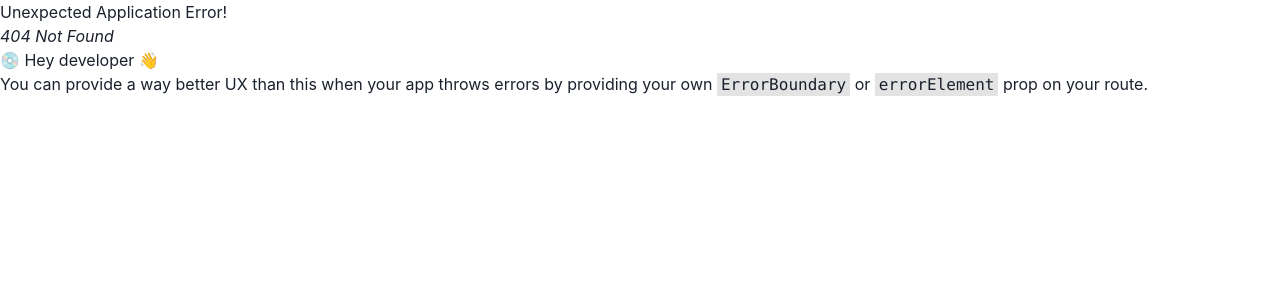
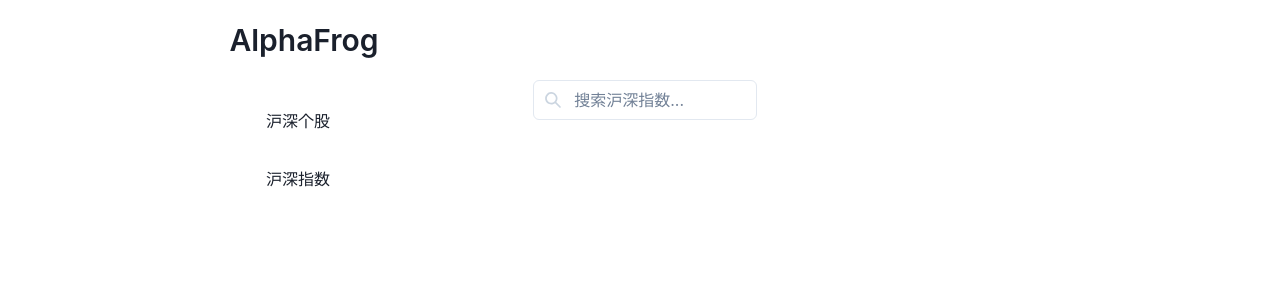
Before and after one commit to WillBuyingFrog/AlphaFrog-Front, a React (Create React App) app: page /panel/v1/domestic/index in a window 1280 px wide. Before the commit this address had no page. Shown: the top 300 px of the page. Built offline with nearby package versions, Linux system fonts and the light colour scheme.

Commit message:
Popover for searching domestic indexes

```diff
--- a/package.json
+++ b/package.json
@@ -3,9 +3,11 @@
   "version": "0.1.0",
   "private": true,
   "dependencies": {
+    "@chakra-ui/icons": "^2.1.1",
     "@chakra-ui/react": "^2.8.2",
     "@emotion/react": "^11.11.4",
     "@emotion/styled": "^11.11.5",
+    "@fortawesome/fontawesome-svg-core": "^6.5.2",
     "@testing-library/jest-dom": "^5.17.0",
     "@testing-library/react": "^13.4.0",
     "@testing-library/user-event": "^13.5.0",
--- a/src/components/Header/index.js
+++ b/src/components/Header/index.js
@@ -1,12 +1,15 @@
 import {Box, Center, Flex, Text} from "@chakra-ui/react";
 
+import {Link as RouterLink} from 'react-router-dom';
 
 function Header(){
     return (
         <Box h={'80px'}>
             <Flex h={'100%'}>
                 <Center w={'25%'} h={'100%'}>
-                    <Text fontSize={'3xl'} fontWeight={'600'}>AlphaFrog</Text>
+                    <RouterLink to={'/panel/v1'}>
+                        <Text fontSize={'3xl'} fontWeight={'600'}>AlphaFrog</Text>
+                    </RouterLink>
                 </Center>
             </Flex>
         </Box>
--- a/src/components/SideBar/index.js
+++ b/src/components/SideBar/index.js
@@ -1,15 +1,21 @@
-import {Box, List, ListItem} from "@chakra-ui/react";
+import {Box, VStack} from "@chakra-ui/react";
 import SideBarItem from "./SideBarItem";
+import {Link as RouterLink} from "react-router-dom";
 
 
 function SideBar() {
     return (
         <Box p={4} minw={'180px'} w={'20%'}>
-            <List>
-                <ListItem>
-                    <SideBarItem text={'个股'}/>
-                </ListItem>
-            </List>
+            <VStack
+                w={'20%'} minW={'180px'}
+                align={'stretch'}
+            >
+                <RouterLink to={'/panel/v1/domestic/index'}>
+                    <SideBarItem text={'沪深个股'}  />
+                </RouterLink>
+
+                <SideBarItem text={'沪深指数'} />
+            </VStack>
         </Box>
     );
 }
--- a/src/pages/Dashboard/index.js
+++ b/src/pages/Dashboard/index.js
@@ -1,16 +1,22 @@
 import {Box, Flex} from "@chakra-ui/react";
 import Header from "../../components/Header";
 import SideBar from "../../components/SideBar";
+import {Outlet} from "react-router-dom";
+
 
 
 function Dashboard(){
     return (
-        <Box>
+        <Box
+            marginLeft={'15%'}
+            marginRight = {'15%'}
+            w={'70%'}
+        >
             <Header />
             <Flex>
                 <SideBar />
-                <Box>
-                    这里是主体内容
+                <Box w={'50%'}>
+                    <Outlet />
                 </Box>
             </Flex>
         </Box>
--- /dev/null
+++ b/src/pages/DomesticIndexList/SearchResultTab.js
@@ -0,0 +1,36 @@
+import {Box, Center, Flex, Grid, GridItem, Link, Spacer, Text} from "@chakra-ui/react";
+
+import {ExternalLinkIcon} from "@chakra-ui/icons";
+
+
+function SearchResultTab(props){
+
+    const {icon, name, link, newTab} = props;
+
+    return (
+        <Flex height={'28px'} marginTop={'7px'} marginBottom={'7px'}>
+            <Grid w={'100%'} templateColumns={'repeat(5, 1fr)'} gap={5}>
+                <GridItem colSpan={1} display={'flex'} justifyContent={'flex-start'}>
+                    <Center>
+                        {icon}
+                    </Center>
+                </GridItem>
+                <GridItem colSpan={3}>
+                    <Center>
+                        <Link
+                            href={link} isExternal={newTab}
+                            _hover={{ textDecoration: 'none', cursor: 'pointer' }}
+                        >
+                            <Text>{name}</Text>
+                        </Link>
+                    </Center>
+                </GridItem>
+                <GridItem colSpan={1} display={'flex'} justifyContent={'flex-end'} marginRight={'10px'}>
+                    <ExternalLinkIcon width={5} height={5} />
+                </GridItem>
+            </Grid>
+        </Flex>
+    )
+}
+
+export default SearchResultTab;
--- /dev/null
+++ b/src/pages/DomesticIndexList/index.js
@@ -0,0 +1,134 @@
+import {
+    Box, Divider,
+    Input,
+    InputGroup,
+    InputLeftElement,
+    Popover,
+    PopoverBody,
+    PopoverContent,
+    PopoverTrigger, Text,
+} from "@chakra-ui/react";
+import {useEffect, useRef, useState} from "react";
+import * as PropTypes from "prop-types";
+import SearchResultTab from "./SearchResultTab";
+import {ChevronRightIcon, SearchIcon} from "@chakra-ui/icons";
+
+
+function DomesticIndexList() {
+
+    // 搜索功能相关的组件内容
+    const [searchTerm, setSearchTerm] = useState('');
+    const [searchResults, setSearchResults] = useState([]);
+
+    // 各子组件显示状态
+    const [isOpen, setIsOpen] = useState(false);
+
+    const searchInputRef = useRef(null);
+    const popoverContentRef = useRef(null);
+
+    useEffect(() => {
+        if (searchTerm.length >= 3) {
+            mySearchFunction(searchTerm);
+        }
+    }, [searchTerm]);
+
+    const handleInputChange = (event) => {
+        setSearchTerm(event.target.value);
+    };
+
+    const handleBlur = () => {
+        // 使用setTimeout来延迟关闭，以便可以捕捉到列表项的点击事件
+        setTimeout(() => {
+            // 判断popover有没有获得焦点
+            // 如果popover及其中的内容没有获得焦点，再关闭popover
+            if (!popoverContentRef.current.contains(document.activeElement)) {
+                setIsOpen(false);
+            }
+        }, 100);
+    };
+
+    const mySearchFunction = (term) => {
+        // 这里是你的搜索逻辑
+        console.log(`Searching for: ${term}`);
+    };
+
+
+    return (
+        <Box
+            marginLeft={'50px'}
+            width={'100%'}
+        >
+
+            <Box
+                marginLeft={'25%'}
+                marginRight={'25%'}
+                width={'50%'}
+            >
+                {/*搜索框*/}
+                <Popover
+                    initialFocusRef={searchInputRef}
+                    isOpen={isOpen}
+
+                >
+                    <PopoverTrigger>
+                        <InputGroup>
+                            <InputLeftElement pointerEvents="none" children={<SearchIcon color="gray.300" />} />
+                            <Input
+                                type="text"
+                                placeholder="搜索沪深指数..."
+                                value={searchTerm}
+                                onChange={handleInputChange}
+                                onFocus={() => setIsOpen(true)}
+                                onBlur={handleBlur}
+                                ref={searchInputRef}
+                            />
+                        </InputGroup>
+                    </PopoverTrigger>
+                    <PopoverContent
+                        ref={popoverContentRef}
+                        onBlur={() => {setIsOpen(false)}}
+                        width={'380px'}
+                    >
+                        <PopoverBody
+                            width={'100%'}
+                        >
+                            <Text>
+                                搜索结果展示区域：（只会在输入框内字符大于等于2时展现，生产环境中这行字会删去）
+                            </Text>
+                            {/*展示数据库中的指数搜索结果*/}
+                            {
+                                searchResults.length !== 0 ? (
+                                    searchResults.map((item, index) => (
+                                        <Box key={index}>
+                                            {item}
+                                        </Box>
+                                    ))
+                                ) : (
+                                    <Box marginBottom={'10px'}>
+                                        没有搜索结果
+                                    </Box>
+                                )
+                            }
+
+                            <SearchResultTab
+                                icon={<ChevronRightIcon w={5} h={5} />} name={'在tushare数据源中查询'}
+                                link={'/panel/v1'} newTab={true}
+                            />
+                            <Divider />
+                            <SearchResultTab
+                                icon={<ChevronRightIcon w={5} h={5} />} name={'爬取新指数'}
+                                link={'/panel/v1'} newTab={true}
+                            />
+
+                        </PopoverBody>
+
+                    </PopoverContent>
+                </Popover>
+            </Box>
+
+
+        </Box>
+    )
+}
+
+export default DomesticIndexList;
```
Also changed, not shown: src/routes.js (+9 -2 lines), 1 other file (tests, documents, lock files or other folders).
